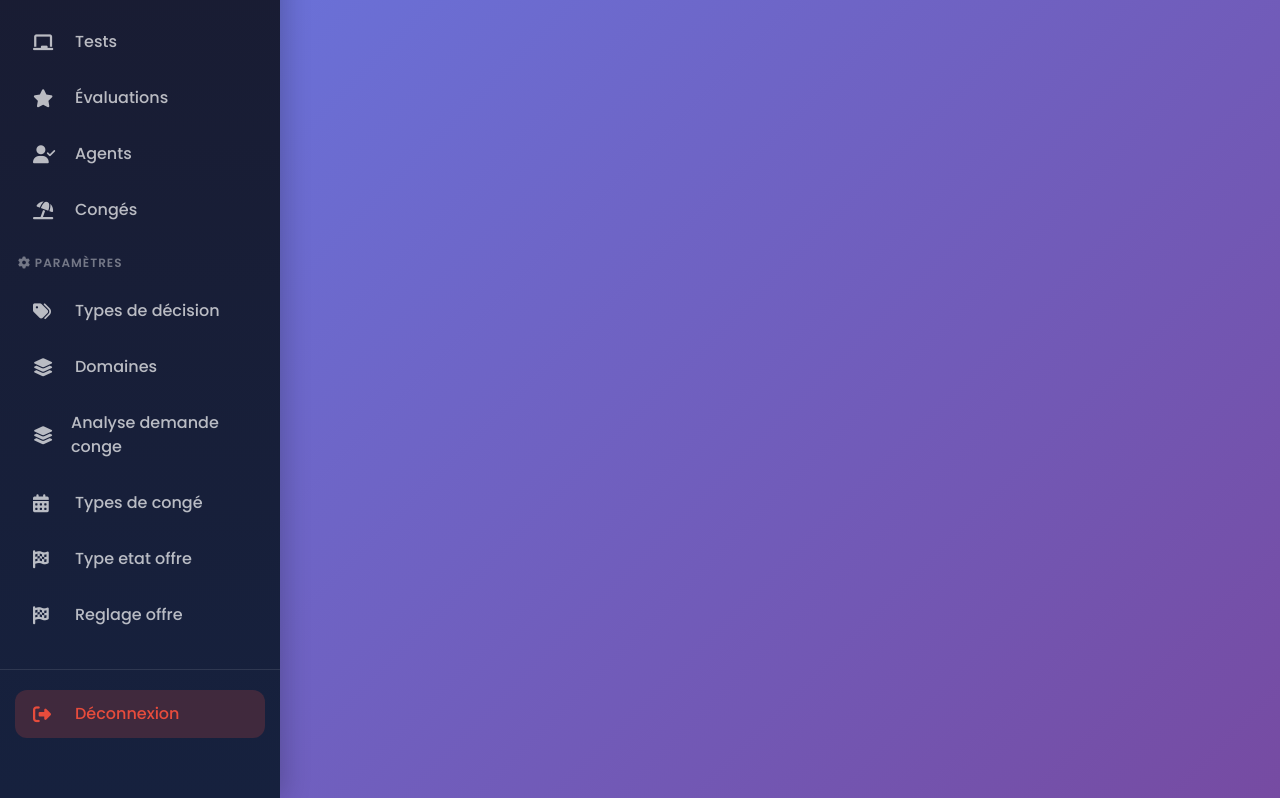
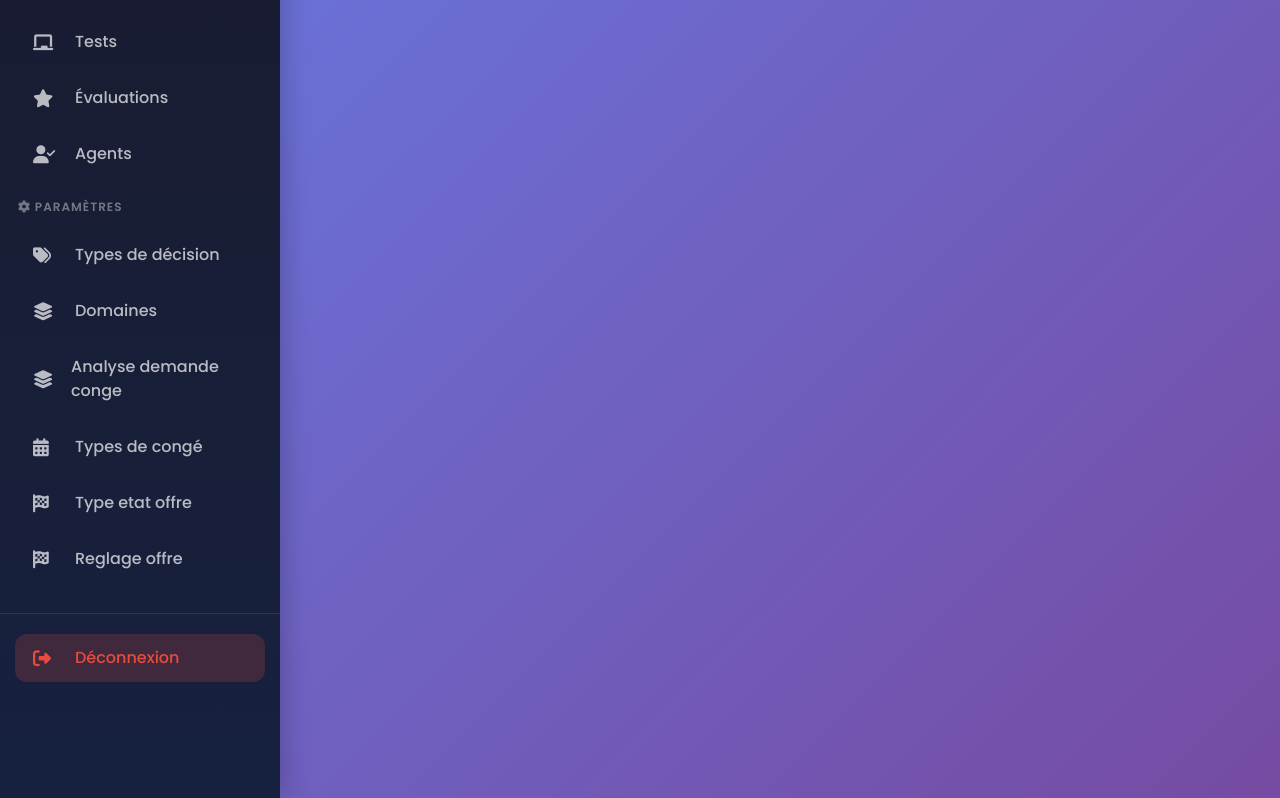
Before and after one commit to mahoridimalilolimbali-afk/GestionDuPersonnel, a Django app: page /dashboardAdmin in a window 1280 px wide. Shown: the part 369-1167 px from the top of the page. Run offline with Django 5.2, Linux system fonts and the light colour scheme; data that the repository does not hold is empty.

Commit message:
Ajout d'une nouvelle fonctionnalité

```diff
--- a/templates/Appl/dashboardAdmin.html
+++ b/templates/Appl/dashboardAdmin.html
@@ -450,12 +450,7 @@
                         <span>Agents</span>
                     </a>
                 </li>
-                <li class="nav-item">
-                    <a href="/demandes-conge/" class="nav-link-custom">
-                        <i class="fas fa-umbrella-beach"></i>
-                        <span>Congés</span>
-                    </a>
-                </li>
+
             </ul>
 
             <!-- Section Paramètres avec icône -->
```
